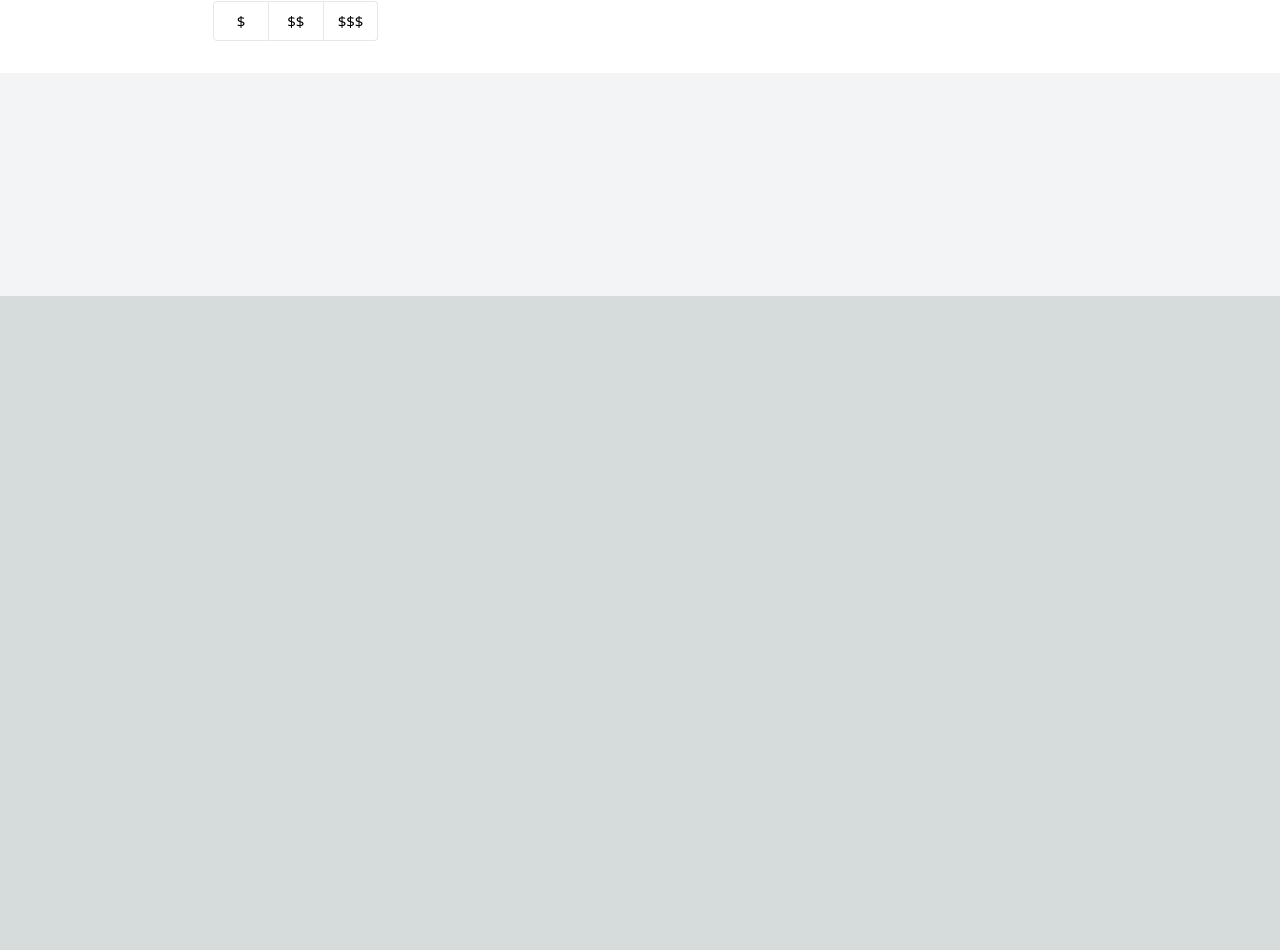
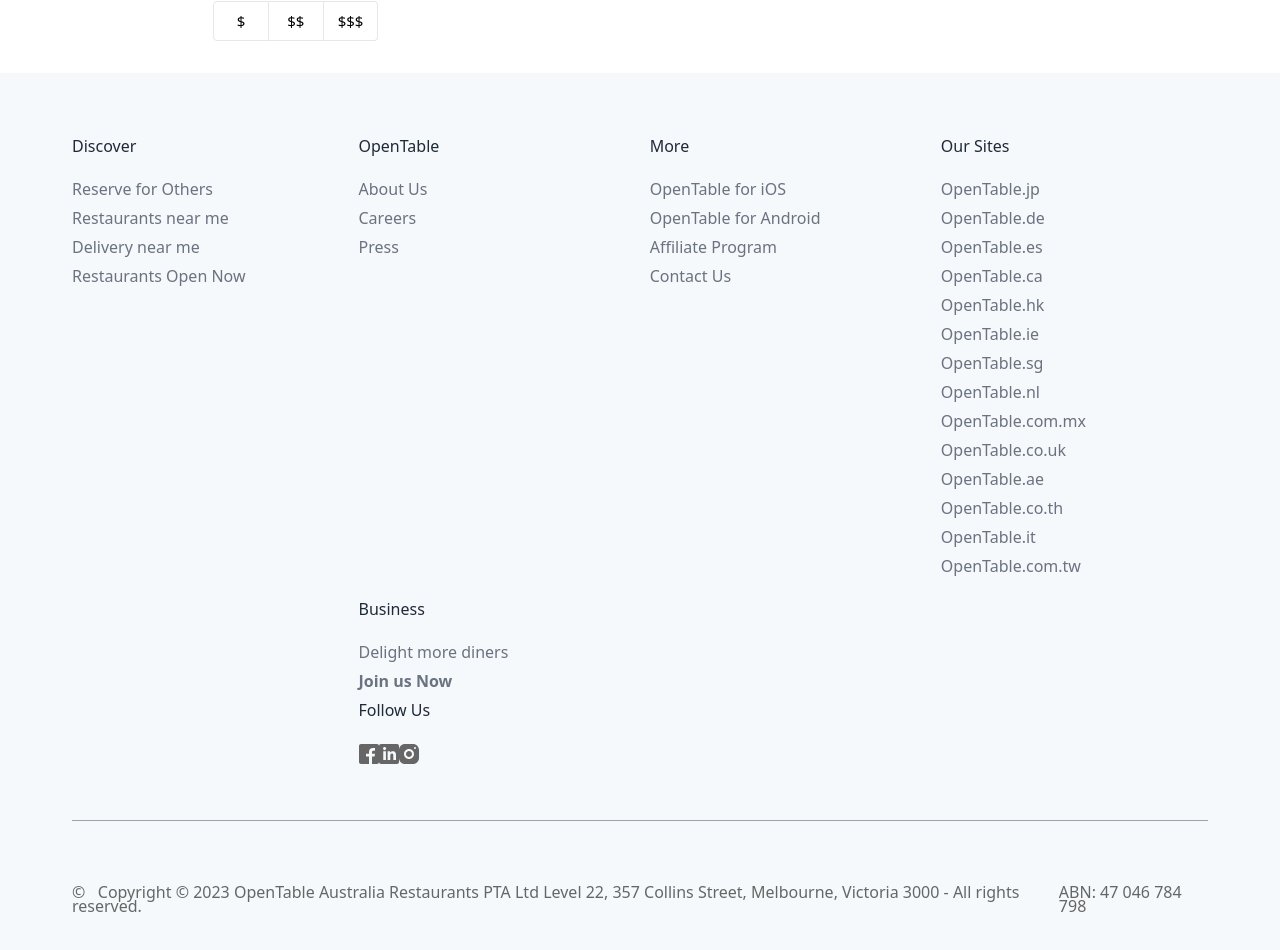
Before and after one commit to abenooo/opentablenextjs, a Next.js app: page /search in a window 1280 px wide. Shown: the part 504-1454 px from the top of the page. Before the commit the page ends 800 px from the top, so only its background shows below. Built offline with nearby package versions, Linux system fonts and the light colour scheme.

Commit message:
Add the footer to the whole page

```diff
--- a/componet/Footer/index.tsx
+++ b/componet/Footer/index.tsx
@@ -179,7 +179,7 @@
                         <div className={styles.line}></div>
                         <div className={styles.copyrighttextWraper}>
                             <p className={styles.copyrighttext}>
-                                &copy; &nbsp; Copyright 2023, Happy House Sitters
+                                &copy; &nbsp; Copyright © 2023 OpenTable Australia Restaurants PTA Ltd Level 22, 357 Collins Street, Melbourne, Victoria 3000 - All rights reserved.
                             </p>
                             <p className={styles.copyrighttext}>ABN: 47 046 784 798</p>
                         </div>
--- a/pages/reserve/[slug]/index.tsx
+++ b/pages/reserve/[slug]/index.tsx
@@ -2,6 +2,7 @@
 import NavBar from '@/componet/NavBar'
 import Header from './componet/Header'
 import Form from './componet/Form'
+import Footer from '@/componet/Footer'
 function Reserve() {
   return (
     <main className="bg-gray-100 min-h-screen w-screen">
@@ -13,6 +14,7 @@
             <Form />
           </div>
         </div>
+        <Footer />
       </main>
     </main>
 
--- a/pages/restaurant/[slug]/index.tsx
+++ b/pages/restaurant/[slug]/index.tsx
@@ -9,6 +9,7 @@
 import Images from './componet/Images'
 import Reviews from './componet/Reviews'
 import ReservationCard from './componet/ReservationCard'
+import Footer from '@/componet/Footer'
 function RestaurantDetails() {
   return (
     <main className="bg-gray-100 min-h-screen w-screen">
@@ -28,6 +29,8 @@
            <ReservationCard />
           </div>
         </div>
+
+        <Footer />
       </main>
     </main>
 
--- a/pages/restaurant/[slug]/menu/index.tsx
+++ b/pages/restaurant/[slug]/menu/index.tsx
@@ -4,6 +4,7 @@
 import Header from '../componet/Header'
 import RestaurantNavBar from '../componet/RestaurantNavBar'
 import Menu from '../componet/Menu'
+import Footer from '@/componet/Footer'
 function RestaurantMenu() {
   return (
     <main className="bg-gray-100 min-h-screen w-screen">
@@ -16,6 +17,8 @@
             <Menu />
           </div>
         </div>
+
+        <Footer />
       </main>
     </main>
 
--- a/pages/search/index.tsx
+++ b/pages/search/index.tsx
@@ -4,6 +4,7 @@
 import NavBar from "@/componet/NavBar"
 import SearchSideBar from "./componet/SearchSideBar"
 import RestaurantCards from "./componet/RestaurantCards"
+import Footer from "@/componet/Footer"
 function Search() {
   return (
     <main className='bg-gray-100 min-h-screen w-screen'>
@@ -16,6 +17,7 @@
             <RestaurantCards />
           </div>
         </div>
+        <Footer />
       </main>
     </main>
   )
```
Also changed, not shown: pages/index.tsx (+1 -6 lines), componet/Footer/sytles.module.css (indentation only).
